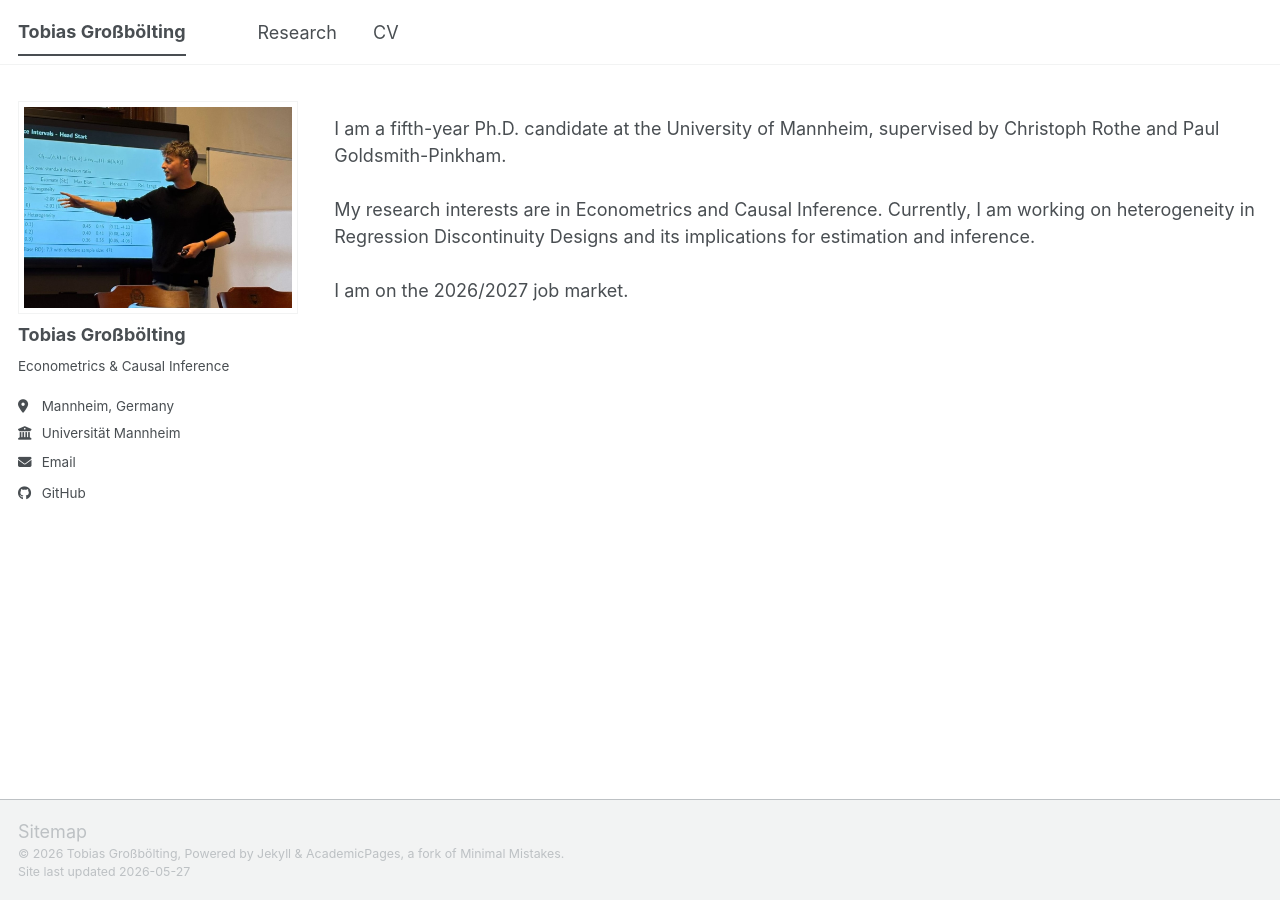
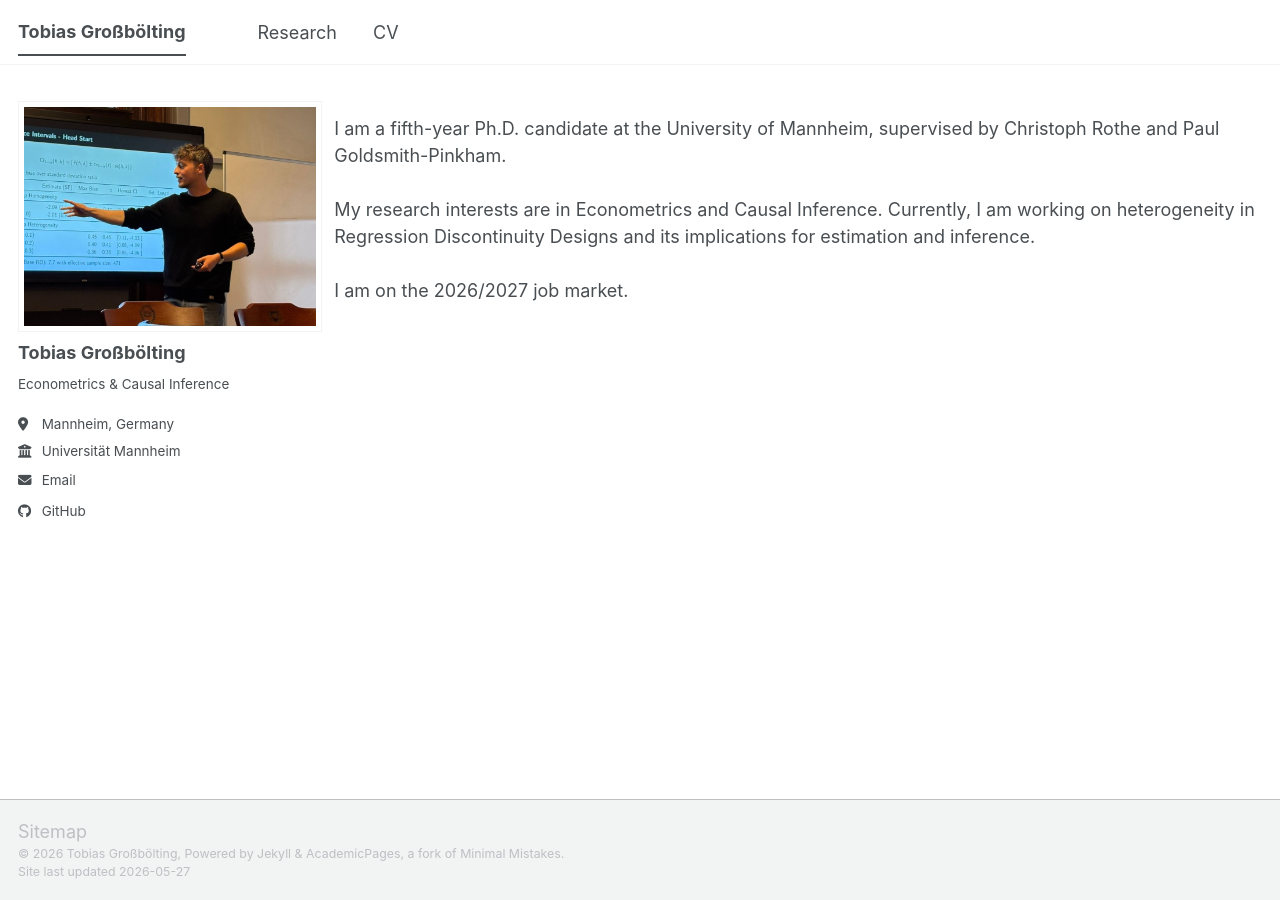
Before and after one commit to tgrossboelting/tgrossboelting.github.io, a Jekyll site: the page built from _pages/about.md, in a window 1280 px wide. Built offline with Jekyll 4.4.1, drawn with Linux system fonts in a browser that asks for light colours; a script bundle is joined from its source files by our own code; library files that are not in the unit come from our copies.

Commit message:
Cap sidebar width and let avatar fill it
Stops the fixed-positioned sidebar from exceeding its column width
on viewports wider than 1280px, which was forcing the main content
to start farther right than expected.

Co-Authored-By: Claude Opus 4.7 <noreply@anthropic.com>

```diff
--- a/_sass/layout/_sidebar.scss
+++ b/_sass/layout/_sidebar.scss
@@ -36,6 +36,7 @@
   }
 
   @include breakpoint($x-large) {
+    max-width: $x-large / 4;
     padding-right: 0;
   }
 
@@ -153,7 +154,7 @@
   }
 
   img {
-    max-width: 280px;
+    max-width: 100%;
     width: 100%;
 
     @include breakpoint($large) {
```
